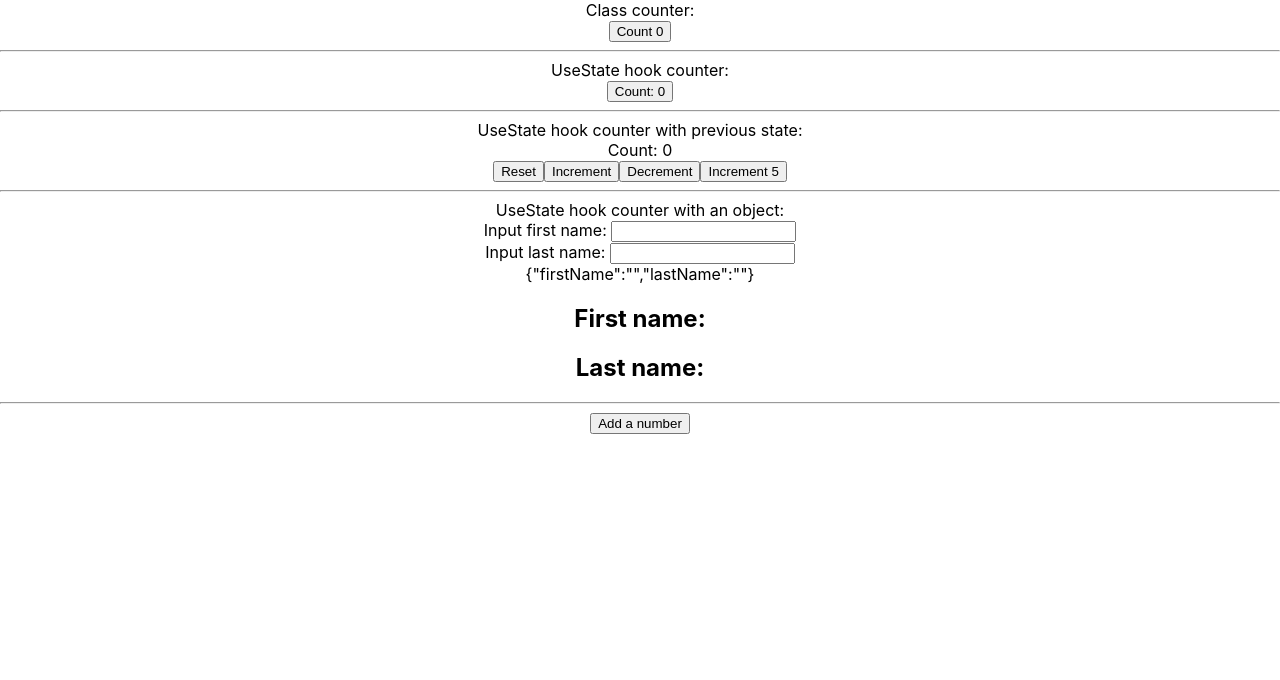
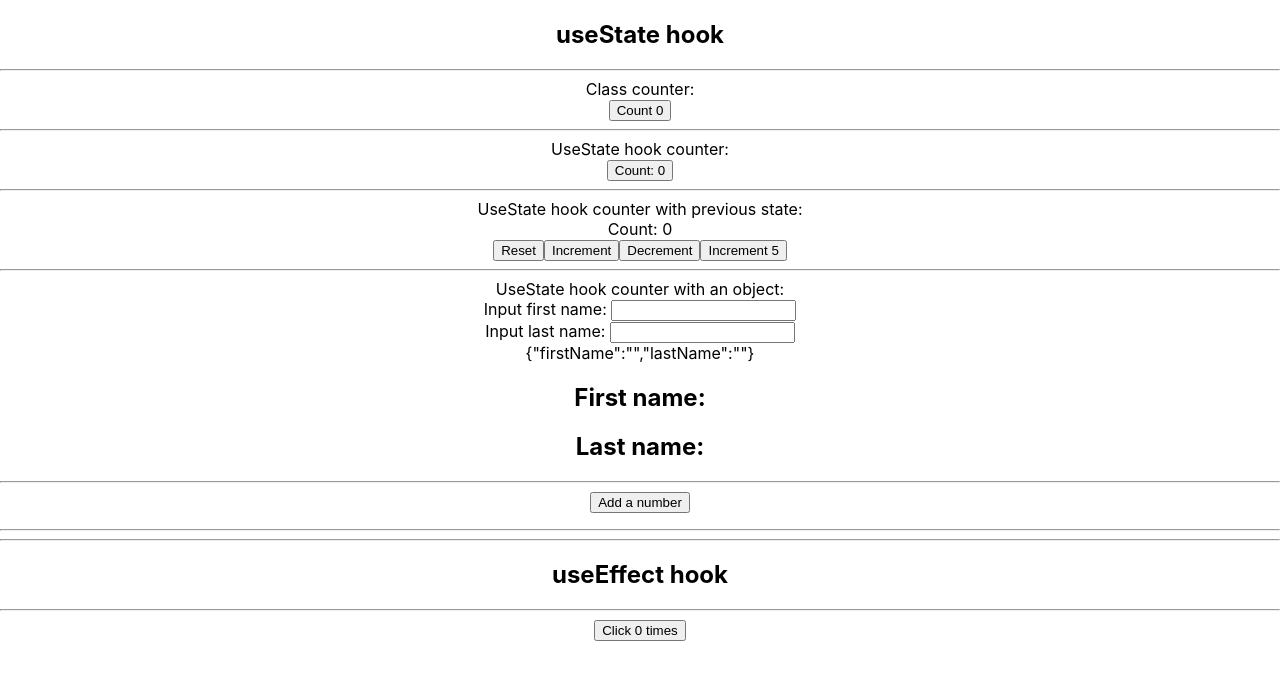
Before and after one commit to apm30/hooks, a React (Create React App) app: page / in a window 1280 px wide. Shown: the top 680 px of the page. Built offline with nearby package versions, Linux system fonts and the light colour scheme.

Commit message:
ClassCounterOne added

```diff
--- a/src/App.js
+++ b/src/App.js
@@ -5,10 +5,13 @@
 import HookCounterTwo from './components/HookCounterTwo';
 import HookCounterThree from './components/HookCounterThree';
 import HookCounterFour from './components/HookCounterFour';
+import ClassCounterOne from './components/ClassCounterOne';
 
 function App() {
 	return (
 		<div className="App">
+			<h2>useState hook</h2>
+			<hr />
 			<label>Class counter:</label>
 			<ClassCounter />
 			<hr />
@@ -25,6 +28,11 @@
 			<hr />
 
 			<HookCounterFour />
+			<hr />
+			<hr />
+			<h2>useEffect hook</h2>
+			<hr />
+			<ClassCounterOne />
 		</div>
 	);
 }
--- /dev/null
+++ b/src/components/ClassCounterOne.jsx
@@ -0,0 +1,31 @@
+import React, { Component } from 'react';
+
+class ClassCounterOne extends Component {
+	constructor(props) {
+		super(props);
+
+		this.state = {
+			count: 0
+		};
+	}
+
+	componentDidMount() {
+		document.title = `Clicked ${this.state.count} times`;
+	}
+
+	componentDidUpdate(prevProps, prevState) {
+		document.title = `Clicked ${this.state.count} times`;
+	}
+
+	render() {
+		return (
+			<div>
+				<button onClick={() => this.setState({ count: this.state.count + 1 })}>
+					Click {this.state.count} times
+				</button>
+			</div>
+		);
+	}
+}
+
+export default ClassCounterOne;
```
